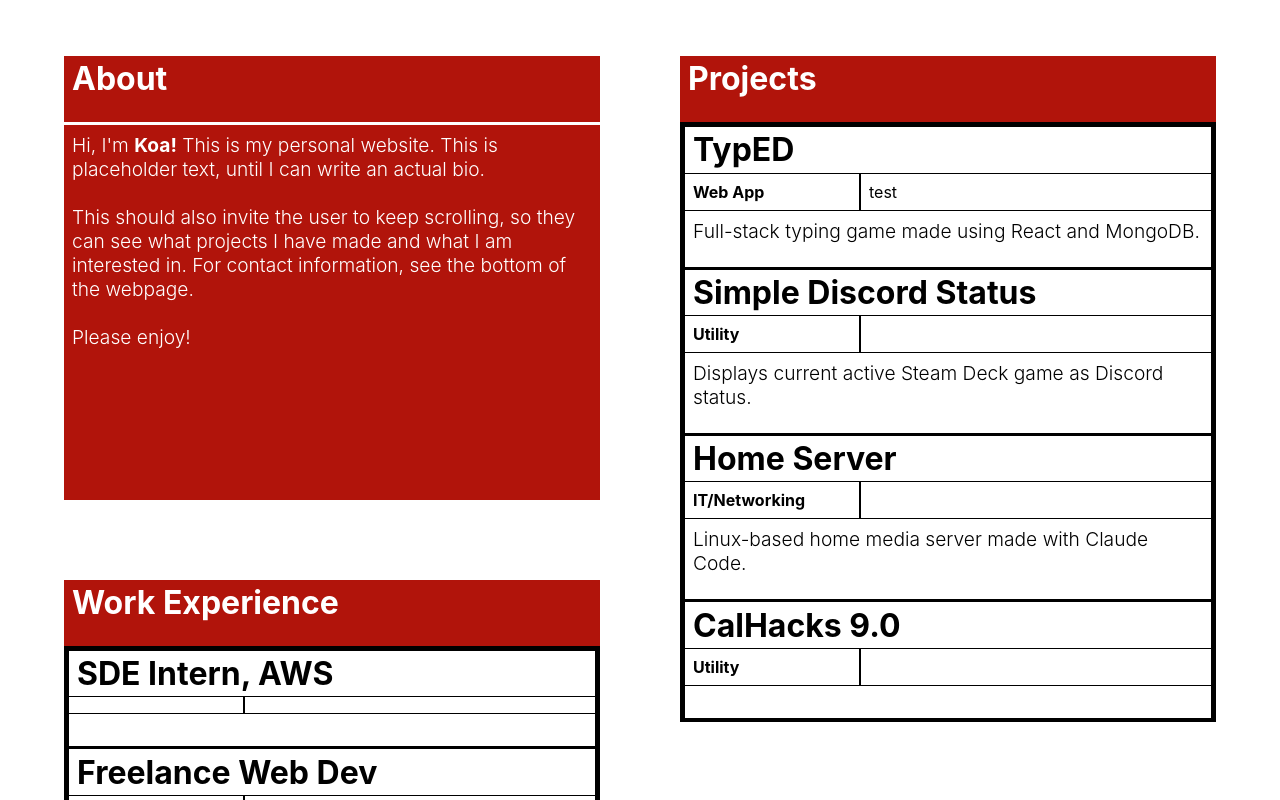
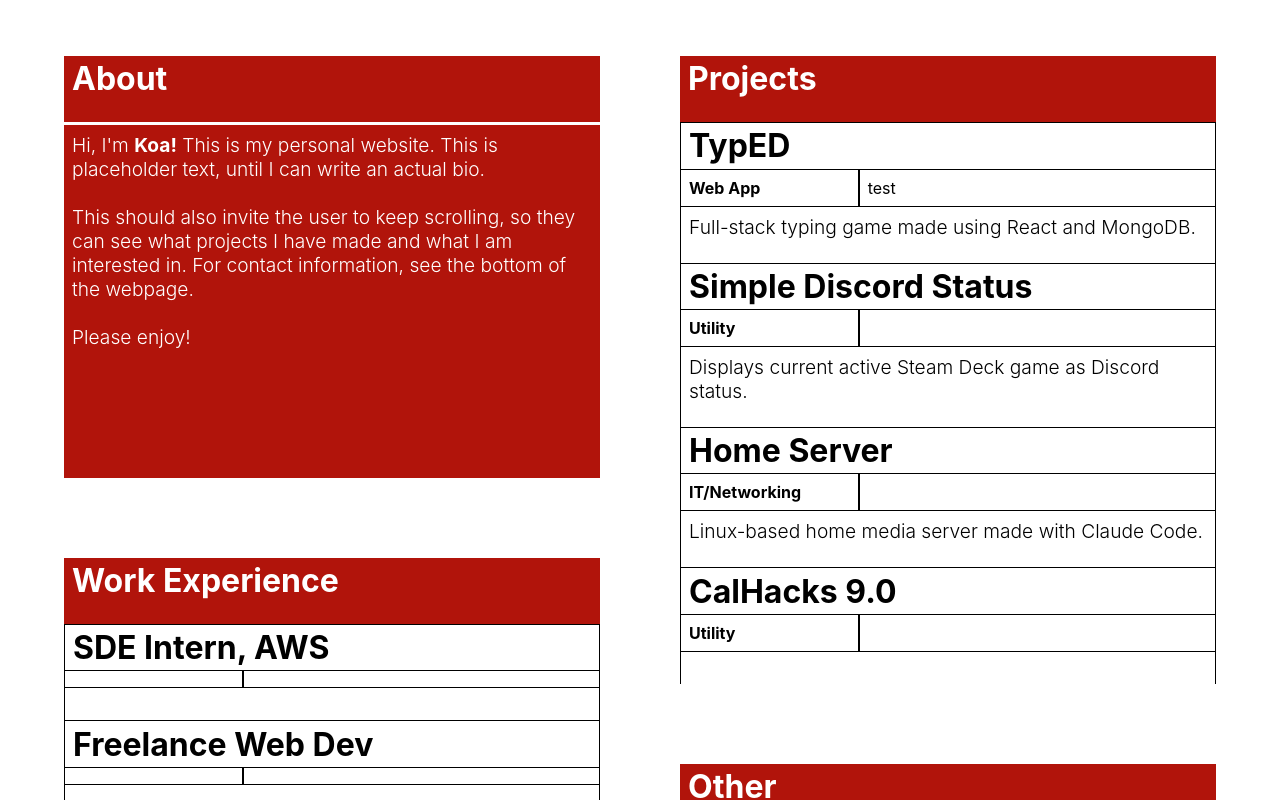
Before and after one commit to Miratari/personal-website, a React (Create React App) app in the folder client/: page / in a window 1280 px wide. Shown: the part 760-1560 px from the top of the page. Built offline with nearby package versions, Linux system fonts and the light colour scheme.

Commit message:
figuring out redesign of projects

```diff
--- a/client/src/App.css
+++ b/client/src/App.css
@@ -88,9 +88,9 @@ section header {
 }
 
 section .section-content {
-  border-width: var(--line-width);
+  /* border-width: var(--line-width); */
   border-style: solid;
-  border-color: var(--text-color-dark);
+  border-color: var(--accent-color);
 
 }
 
@@ -209,8 +209,6 @@ section .section-content {
 
 .project {
   cursor: pointer;
-  border-style: solid;
-  border-width: 1px;
   display: grid;
   grid-template-columns: 1fr 2fr;
   grid-auto-rows: auto;
```
